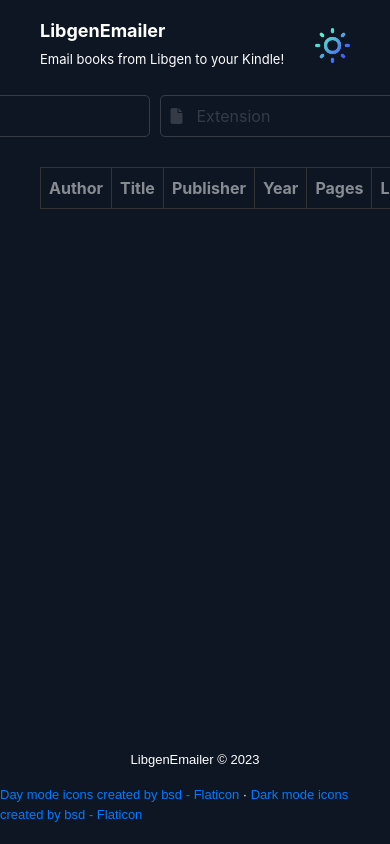
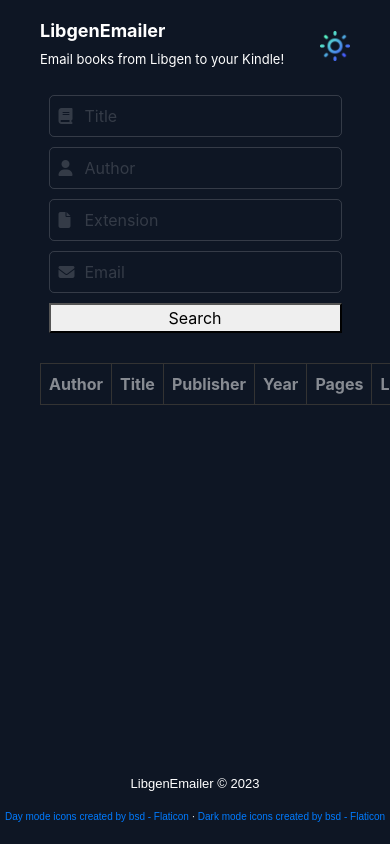
Before and after one commit to junlin77/LibgenEmailer, a Django app: template mysite/emailer/templates/emailer/search.html in a window 390 px wide; the page is wider, and only the part inside the window is pictured. Run offline with Django 4.2, Linux system fonts and the light colour scheme; the template is opened without the code that fills it, so the values that code supplies are empty; some libraries are stand-ins or nearby versions.

Commit message:
Responsive styling and light mode hover

```diff
--- a/mysite/emailer/static/emailer/style.css
+++ b/mysite/emailer/static/emailer/style.css
@@ -35,17 +35,44 @@ body.light-mode .input-icon input {
 
 .light-mode-icon,
 .dark-mode-icon {
-  width: 35px;
-  height: 35px;
+  width: 30px;
+  height: 30px;
 }
 
 .light-mode-icon {
     display: block;
   }
 
-.dark-mode-icon {
+  .dark-mode-icon {
     display: none;
-}
+  }
+
+  .toggle-label {
+    position: relative;
+    display: inline-block;
+    cursor: pointer;
+  }
+
+  .toggle-label::before {
+    content: "";
+    position: absolute;
+    top: 50%;
+    right: 15px;
+    transform: translate(50%, -50%);
+    width: 40px;
+    height: 40px;
+    background-color: #aaa;
+    opacity: 0;
+    border-radius: 5px;
+  }
+
+  .toggle-label:hover::before {
+    opacity: 0.1;
+  }
+
+  body.light-mode .toggle-label:hover::before {
+    opacity: 0.2;
+  }
 /* end */
 
 .header {
@@ -248,3 +275,83 @@ body.light-mode .loader:after {
         opacity: 0;
     }
 }
+
+@media (min-width: 845px) {
+    .mobile {
+        display: None;
+    }
+}
+
+@media (max-width: 844px) {
+    .full-size {
+        display: none;
+    }
+
+    .light-mode-icon, .dark-mode-icon {
+        width: 30px;
+        height: 30px;
+    }
+
+    #findingForm {
+        flex-direction: column;
+    }
+
+    .modal {
+        display: none;
+        position: fixed;
+        z-index: 9999;
+        left: 0;
+        top: 0;
+        width: 100%;
+        height: 100%;
+        overflow: auto;
+        background-color: rgba(0, 0, 0, 0.5);
+    }
+
+    .modal-content {
+        background-color: #0e1624;;
+        margin: 15% auto;
+        padding: 20px;
+        border: 1px solid #888;
+        width: 80%;
+        max-width: 600px;
+        position: relative;
+    }
+
+    .close {
+        color: #aaa;
+        float: right;
+        font-size: 28px;
+        font-weight: bold;
+        cursor: pointer;
+        margin-bottom: 10px;
+    }
+
+    .close:hover {
+        color: #fff;
+    }
+
+    .modal-details {
+        margin-bottom: 20px;
+    }
+
+    .modal-details p {
+        margin: 0;
+    }
+
+    .hidden-details {
+        display: none;
+    }
+
+    .footer-credits {
+        font-size: x-small;
+    }
+
+    body.light-mode .modal-content {
+        background-color: #fff;
+    }
+
+    body.light-mode .close {
+        color: #000;
+    }
+}
--- a/mysite/emailer/templates/emailer/partial_search.html
+++ b/mysite/emailer/templates/emailer/partial_search.html
@@ -3,7 +3,7 @@
 <html lang="en">
     <head>
         <meta charset="UTF-8">
-        <meta name="viewport" content="width=device-width, initial-scale=1">
+        <meta name="viewport" content="width=device-width, initial-scale=1.0">
         <title>LibgenEmailer</title>
         <link rel="icon" href="{% static 'images/title.png' %}" alt="icon created by freepik" type="image/icon type">
         <link rel="stylesheet" href="https://maxcdn.bootstrapcdn.com/bootstrap/4.0.0/css/bootstrap.min.css">
```
Also changed, not shown: mysite/emailer/templates/emailer/partial_results.html (+81 -6 lines).
